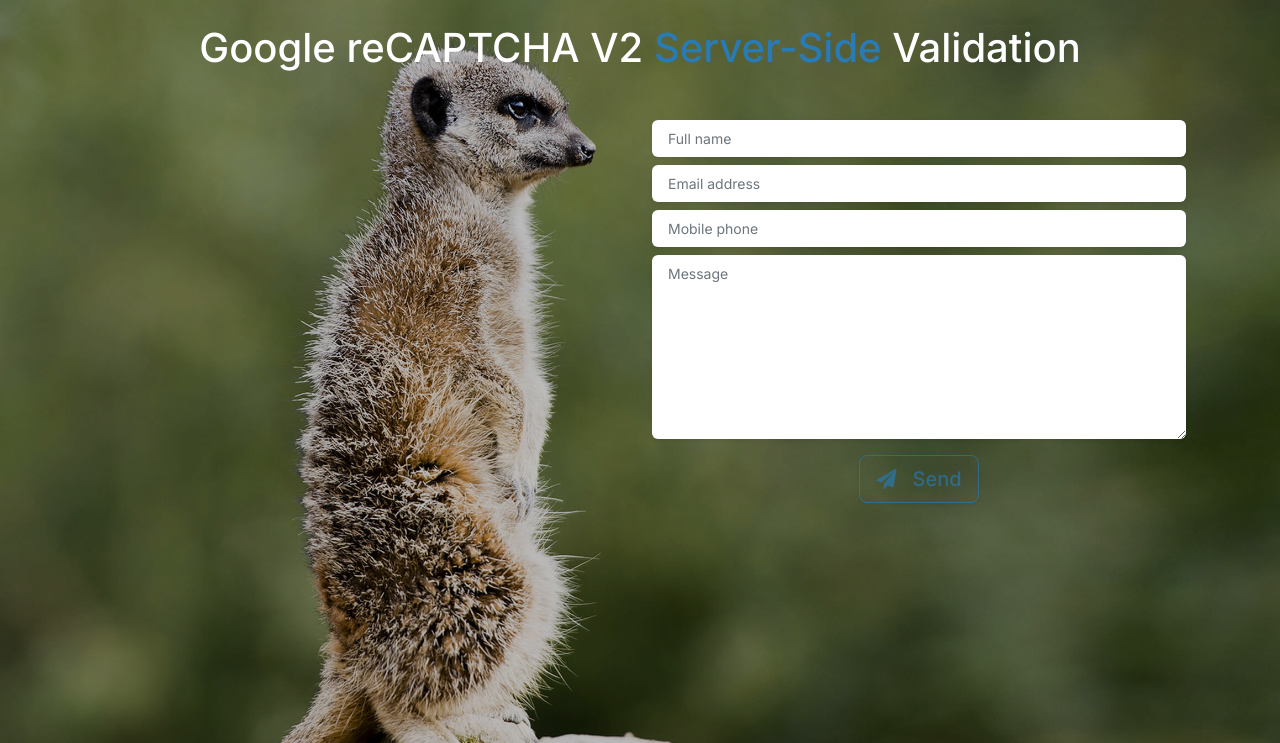
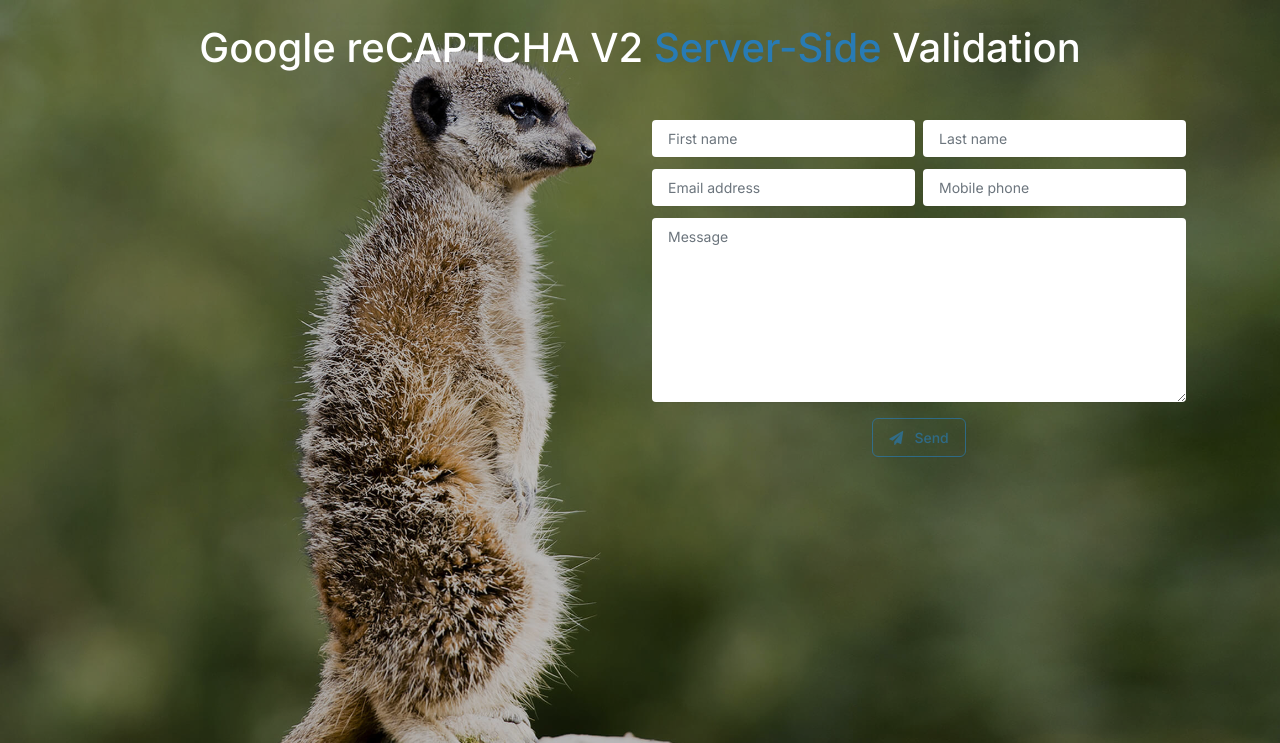
Before and after one commit to Tes3awy/recaptcha-vanilla-php, a PHP site: page / in a window 1280 px wide. Shown: the top 743 px of the page. Run offline with PHP 8.4, Linux system fonts and the light colour scheme; some libraries are stand-ins or nearby versions.

Commit message:
Format and update structure

```diff
--- a/environment.php
+++ b/environment.php
@@ -1,3 +1,3 @@
 <?php
-  $_ENV["SITE_KEY"] = '';
-  $_ENV["SECRET_KEY"] = '';
+$_ENV["SITE_KEY"] = '';
+$_ENV["SECRET_KEY"] = '';
--- a/index.php
+++ b/index.php
@@ -5,7 +5,7 @@
 $secret_key = $_ENV['SECRET_KEY'];
 ?>
 <!DOCTYPE html>
-<html lang="en-US" dir="ltr">
+<html lang="en-US">
 
 <head>
   <meta charset="UTF-8">
@@ -30,15 +30,16 @@
     // reCAPTCHA response on submitting the form
     $response = $_POST['g-recaptcha-response'];
     // remoteip param is optional
-          $payload = file_get_contents('https://www.google.com/recaptcha/api/siteverify?secret='.$secret_key.'&response='.$response);
+    $payload = file_get_contents('https://www.google.com/recaptcha/api/siteverify?secret=' . $secret_key . '&response=' . $response);
     // Decoding JSON response from Google. TRUE param for assoc. array
     $res = json_decode($payload, true);
     // Checking payload response
-          if (!$res['success']):
+    if (!$res['success']) :
       // Failure case
-            $error = '✖ Oops! Missing reCAPTCHA validation.'; else:
+      $error = 'Missing reCAPTCHA validation.';
+    else :
       // Success case
-            $success = '✔ Your message was sent successfully. Thank you!';
+      $success = 'Your message was sent successfully. Thank you!';
     endif;
   }
   ?>
@@ -47,53 +48,64 @@
     </h1>
     <div class="row">
       <div class="col-md-6 col-12 ms-md-auto">
-          <?php if (isset($_POST["submit"])): ?>
+        <?php if (isset($_POST["submit"])) : ?>
           <!-- Displaying validation status -->
-          <?php if (!empty($success)): ?>
+          <?php if (!empty($success)) : ?>
             <!-- Success case -->
             <div class="alert alert-success" role="alert">
-            <strong>
-              <?php echo $success; ?></strong>
+              <h4 class="alert-heading">Success</h4>
+              <?php echo $success; ?>
             </div>
-          <?php else: ?>
+          <?php
+          else : ?>
             <!-- Failure case -->
             <div class="alert alert-danger" role="alert">
-            <strong>
-              <?php echo $error; ?></strong>
+              <h4 class="alert-heading">Error</h4>
+              <?php echo $error; ?>
             </div>
-          <?php endif; ?>
-          <?php endif; ?>
+          <?php
+          endif; ?>
+        <?php
+        endif; ?>
         <!-- Form -->
         <form method="POST" role="form" novalidate>
-            <!-- Name Field -->
+          <div class="row g-2">
+            <div class="col-md-6 mb-1">
               <div class="form-group">
-              <input class="form-control border-0 shadow-sm mb-2" type="text" name="name" placeholder="Full name"
-                autocomplete="true" required>
+                <!-- First Name Field -->
+                <input class="form-control border-0 rounded-1 shadow" type="text" name="first_name" placeholder="First name" autocomplete="true" required>
               </div>
+            </div>
+            <div class="col-md-6 mb-1">
+              <div class="form-group">
+                <!-- Last Name Field -->
+                <input class="form-control border-0 rounded-1 shadow" type="text" name="last_name" placeholder="Last name" autocomplete="true" required>
+              </div>
+            </div>
+            <div class="col-md-6 mb-1">
+              <div class="form-group">
                 <!-- Email Address -->
+                <input class="form-control border-0 rounded-1 shadow" type="email" name="email" placeholder="Email address" autocomplete="true" required>
+              </div>
+            </div>
+            <div class="col-md-6 mb-1">
               <div class="form-group">
-              <input class="form-control border-0 shadow-sm mb-2" type="email" name="email" placeholder="Email address"
-                autocomplete="true" required>
+                <!-- Mobile Phone -->
+                <input class="form-control border-0 rounded-1 shadow" type="tel" name="phone" placeholder="Mobile phone" autocomplete="true" required>
               </div>
-            <!-- Mobile Phone -->
+            </div>
+            <div class="col-12 mb-2">
               <div class="form-group">
-              <input class="form-control border-0 shadow-sm mb-2" type="tel" name="phone" placeholder="Mobile phone"
-                autocomplete="true" required>
+                <!-- Message Box -->
+                <textarea class="form-control border-0 rounded-1 shadow" name="message" rows="8" placeholder="Message" required></textarea>
               </div>
-            <!-- Message Area -->
-            <div class="form-group">
-              <textarea class="form-control border-0 shadow-sm mb-2" name="message" rows="8" placeholder="Message"
-                required></textarea>
+            </div>
           </div>
           <!-- g-recaptcha div -->
-            <div class="form-group text-center">
-              <div class="g-recaptcha" data-theme="light" data-size="normal" data-callback="captchaVerified"
-                data-expired-callback="captchaExpired" data-error-callback="captchaFailed" data-sitekey=<?php echo $site_key; ?>></div>
-            </div>
+          <div class="g-recaptcha" data-theme="light" data-size="normal" data-callback="captchaVerified" data-expired-callback="captchaExpired" data-error-callback="captchaFailed" data-sitekey=<?php echo $site_key; ?>></div>
           <!-- Submit Btn -->
-            <div class="text-center mt-3">
-              <button class="btn btn-lg btn-outline-info shadow-sm disabled" id="submit" type="submit" name="submit" disabled
-                aria-disabled="true"><i class="fa fa-paper-plane"></i> &nbsp; Send</button>
+          <div class="text-center mt-2">
+            <button class="btn btn-outline-info shadow disabled" id="submit" type="submit" name="submit" disabled aria-disabled="true"><i class="fa fa-paper-plane"></i> &nbsp; Send</button>
           </div>
         </form>
         <!-- End of Form -->
@@ -102,7 +114,7 @@
   </div>
 
   <!-- Front-End Validation Callback Functions -->
-    <script>
+  <script type="text/javascript">
     // Verification callback function
     function captchaVerified() {
       var submitBtn = document.getElementById('submit');
```
Lines whose indentation alone changed are shown as unchanged.
